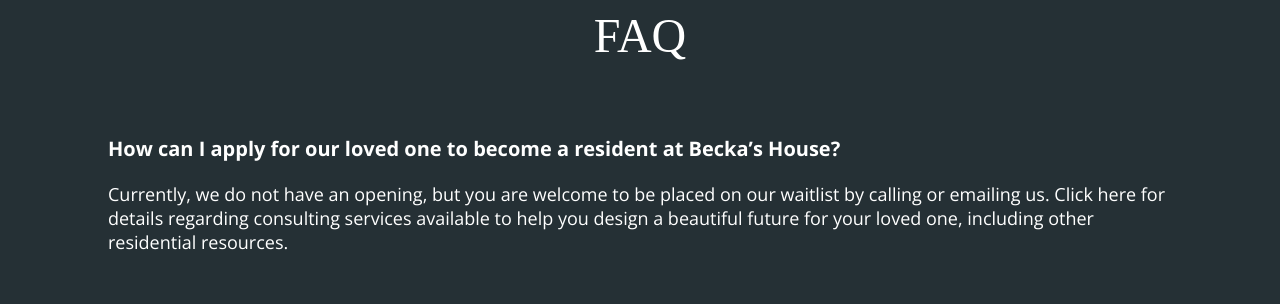
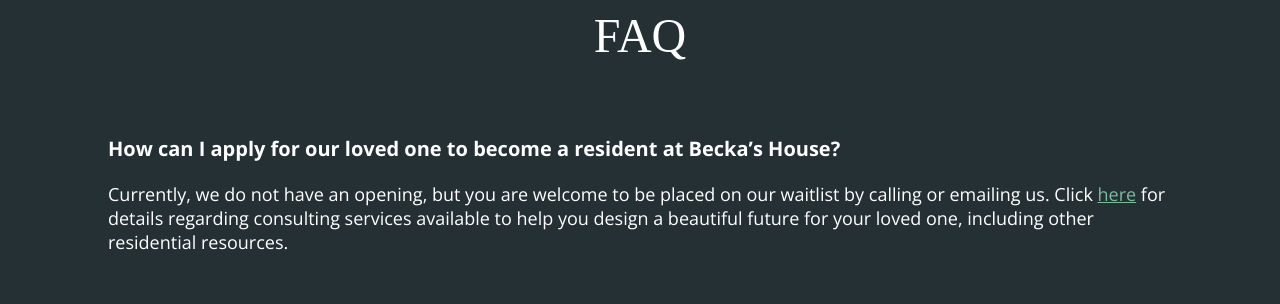
Before and after one commit to gwilliamboyd/beckas-house, a Next.js app: page / in a window 1280 px wide. Shown: the part 6000-6304 px from the top of the page. Built offline with nearby package versions, Linux system fonts and the light colour scheme.

Commit message:
Adds link in FAQ section

```diff
--- a/components/Info/Info.jsx
+++ b/components/Info/Info.jsx
@@ -1,18 +1,43 @@
 import styles from '@/styles/info.module.css'
 import InfoQuestion from './InfoQuestion'
+import { Open_Sans } from 'next/font/google'
+
+const open_sans = Open_Sans({
+  subsets: ['latin'],
+  weight: ['400', '700'],
+})
 
 const Info = () => {
   return (
     <div className={styles.infoMaster}>
       <h2 className={styles.infoHeading}>FAQ</h2>
-      <InfoQuestion
+      {/* <InfoQuestion
         heading={
           'How can I apply for our loved one to become a resident at Becka’s House?'
         }
-        paragraph={
-          'Currently, we do not have an opening, but you are welcome to be placed on our waitlist by calling or emailing us. Click here for details regarding consulting services available to help you design a beautiful future for your loved one, including other residential resources.'
-        }
-      />
+        paragraph={`Currently, we do not have an opening, but you are welcome to be placed on our waitlist by calling or emailing us. Click ${(
+          <a href='https://kmresidentialsolutions.com/'>here</a>
+        )} for details regarding consulting services available to help you design a beautiful future for your loved one, including other residential resources.`}
+      /> */}
+      <div className={`${open_sans.className} ${styles.infoQuestion}`}>
+        <h4 className={styles.infoQuestionHeading}>
+          How can I apply for our loved one to become a resident at Becka’s
+          House?
+        </h4>
+        <p className={styles.infoQuestionParagraph}>
+          Currently, we do not have an opening, but you are welcome to be placed
+          on our waitlist by calling or emailing us. Click{' '}
+          <a
+            href='https://kmresidentialsolutions.com/'
+            target='_blank'
+            style={{ color: '#78be99' }}>
+            here
+          </a>{' '}
+          for details regarding consulting services available to help you design
+          a beautiful future for your loved one, including other residential
+          resources.
+        </p>
+      </div>
       <InfoQuestion
         heading={'What is the monthly cost to be a resident at Becka’s House?'}
         paragraph={
```
